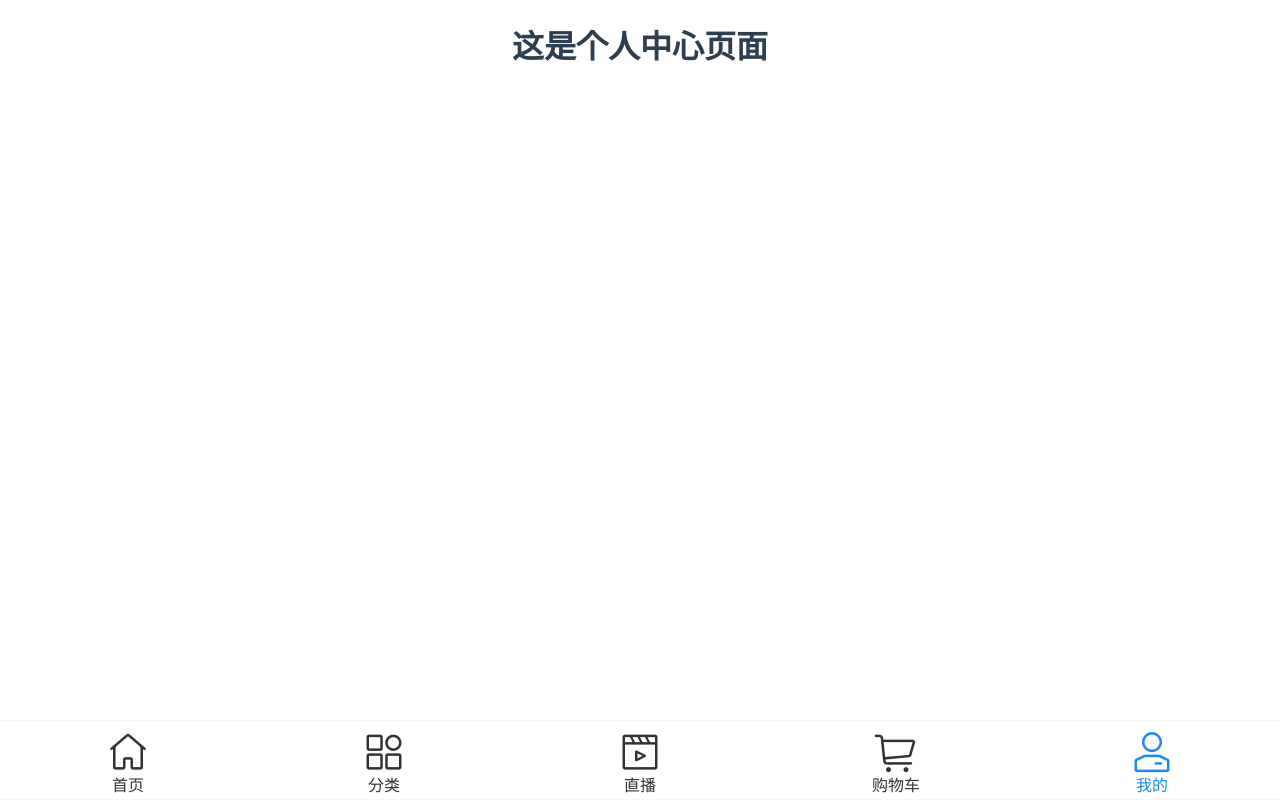
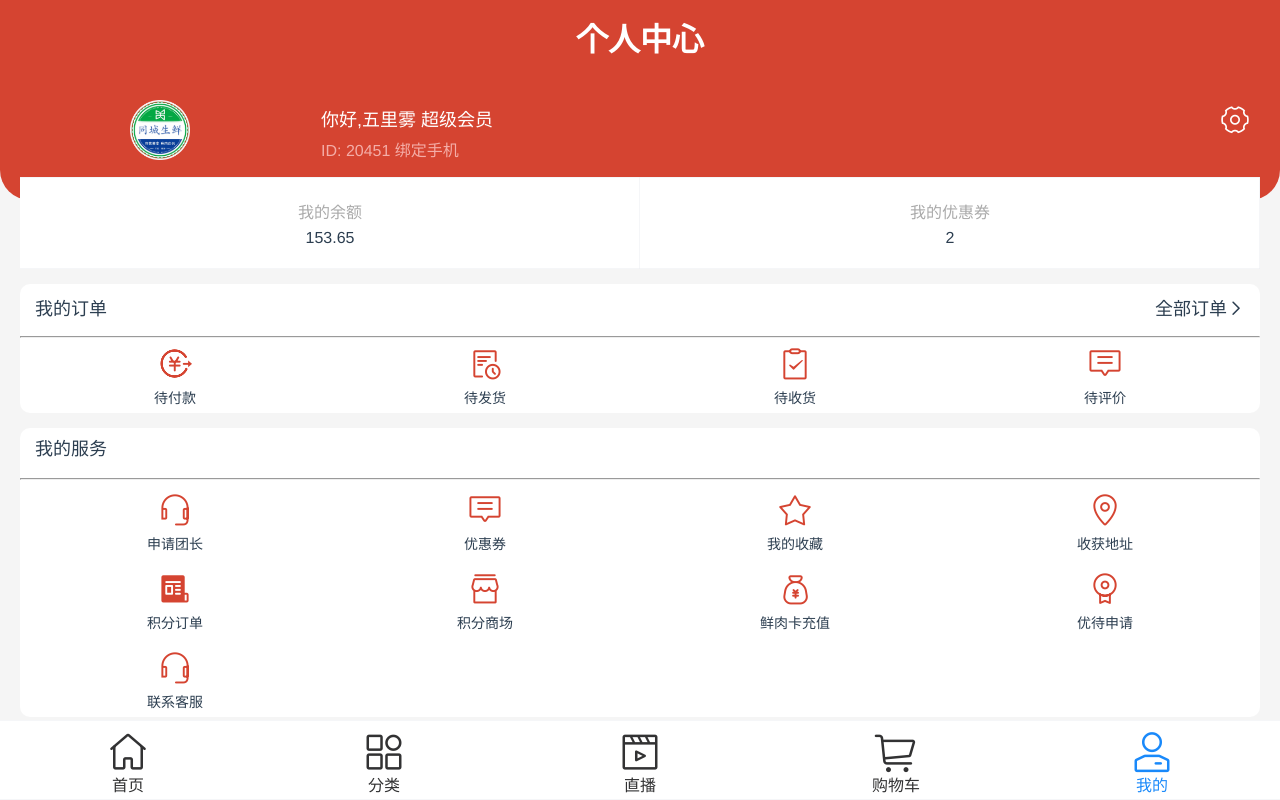
Before and after one commit to bart-zzb/fresh-product-e-commerce-platform, a Vue app in the folder mall-frontend/mall-app-frontend/mall-app/: page /personal in a window 1280 px wide. Built offline with nearby package versions, Linux system fonts and the light colour scheme.

Commit message:
2024-03-20 个人中心页面

```diff
--- a/mall-frontend/mall-app-frontend/mall-app/src/views/home/PersonalView.vue
+++ b/mall-frontend/mall-app-frontend/mall-app/src/views/home/PersonalView.vue
@@ -1,11 +1,139 @@
 <template>
-  <h1>这是个人中心页面</h1>
+  <div style="background-color: #F5F5F5;height: 100%;width:100%;position: absolute;top:0;">
+    <div style="background-color: #D54431; height: 200px; border-bottom-left-radius: 30px;border-bottom-right-radius: 30px;">
+      <h1 style="margin: 0;line-height: 80px;color:#fff;">个人中心</h1>
+      <!--logo id名 功能-->
+      <van-row gutter="2">
+        <van-col span="6">
+          <img src="imgs/logo/logo.png" height="60px;" style="margin-top:20px;">
+        </van-col>
+        <van-col span="18" style="margin-top:25px;text-align: left;">
+          <span style="color:#fff;font-size: 18px;">你好,{{user.nickname}} {{user.memberType}}</span>
+          <van-icon name="setting-o" style="float: right;right: 30px;color:#fff;" size="30px"/>
+          <p style="color:#F4ADA7;margin-top:6px;font-size: 16px;">ID: {{user.id}} {{user.phone}}</p>
+        </van-col>
+      </van-row>
+
+      <!--余额 优惠券-->
+      <van-grid direction="horizontal" :column-num="2" style="margin: 10px 20px;">
+        <van-grid-item>
+          <div>
+            <p style="color:#AAAAAA;">我的余额</p>
+            <p >{{user.balance}}</p>
+          </div>
+        </van-grid-item>
+        <van-grid-item>
+          <div>
+            <p style="color:#AAAAAA;">我的优惠券</p>
+            <p>{{user.couponsCount}}</p>
+          </div>
+        </van-grid-item>
+      </van-grid>
+
+      <!--余额 优惠券-->
+      <div style="background-color: #fff; border-radius: 10px;margin: 15px 20px;">
+        <van-row >
+          <van-col span="12">
+            <div style="margin: 10px 15px 8px;float: left;font-size: 18px;">我的订单</div>
+          </van-col>
+          <van-col span="12">
+            <div style="margin: 10px 15px 8px;float: right;font-size: 18px;">
+              <span>全部订单</span>
+              <van-icon name="arrow" />
+            </div>
+          </van-col>
+        </van-row>
+        <!--分割线-->
+        <hr>
+        <!-订单功能-->
+        <van-row>
+          <van-col span="6">
+            <van-icon name="cash-back-record-o" size="35" color="#D54431"/>
+            <p class="label">待付款</p>
+          </van-col>
+          <van-col span="6">
+            <van-icon name="todo-list-o" size="35" color="#D54431"/>
+            <p class="label">待发货</p>
+          </van-col>
+          <van-col span="6">
+            <van-icon name="completed-o" size="35" color="#D54431"/>
+            <p class="label">待收货</p>
+          </van-col>
+          <van-col span="6">
+            <van-icon name="comment-o" size="35" color="#D54431"/>
+            <p class="label">待评价</p>
+          </van-col>
+        </van-row>
+      </div>
+
+      <!--我的服务-->
+      <div style="background-color: #fff; border-radius: 10px;margin: 15px 20px;">
+        <div style="margin: 10px 15px 8px;font-size: 18px;width: 100%;height: 42px;line-height: 42px;text-align: left;">我的服务</div>
+        <!--分割线-->
+        <hr>
+        <!--服务功能-->
+        <van-row style="margin: 12px auto;">
+          <van-col span="6">
+            <van-icon name="service-o" size="35" color="#D54431"/>
+            <p class="label">申请团长</p>
+          </van-col>
+          <van-col span="6">
+            <van-icon name="comment-o" size="35" color="#D54431"/>
+            <p class="label">优惠券</p>
+          </van-col>
+          <van-col span="6">
+            <van-icon name="star-o" size="35" color="#D54431"/>
+            <p class="label">我的收藏</p>
+          </van-col>
+          <van-col span="6">
+            <van-icon name="location-o" size="35" color="#D54431"/>
+            <p class="label">收获地址</p>
+          </van-col>
+        </van-row>
+        <van-row style="margin: 12px auto;">
+          <van-col span="6">
+            <van-icon name="newspaper" size="35" color="#D54431"/>
+            <p class="label">积分订单</p>
+          </van-col>
+          <van-col span="6">
+            <van-icon name="shop-o" size="35" color="#D54431"/>
+            <p class="label">积分商场</p>
+          </van-col>
+          <van-col span="6">
+            <van-icon name="balance-o" size="35" color="#D54431"/>
+            <p class="label">鲜肉卡充值</p>
+          </van-col>
+          <van-col span="6">
+            <van-icon name="award-o" size="35" color="#D54431"/>
+            <p class="label">优待申请</p>
+          </van-col>
+        </van-row>
+        <van-row style="margin: 12px auto;">
+          <van-col span="6">
+            <van-icon name="service-o" size="35" color="#D54431"/>
+            <p class="label">联系客服</p>
+          </van-col>
+        </van-row>
+      </div>
+    </div>
+  </div>
+
 </template>
 
 <script setup>
+import {ref} from "vue";
 
+const user = ref(
+    {nickname:"五里雾", memberType:"超级会员",id:"20451",phone:"绑定手机",balance:"153.65",couponsCount:"2"}
+)
 </script>
 
 <style scoped>
+  p {
+    margin: 6px 0px;
+  }
 
+  p.label{
+    font-size: 14px;
+  }
 </style>
```
Also changed, not shown: mall-frontend/mall-app-frontend/mall-app/public/imgs/logo/logo.png (added).
